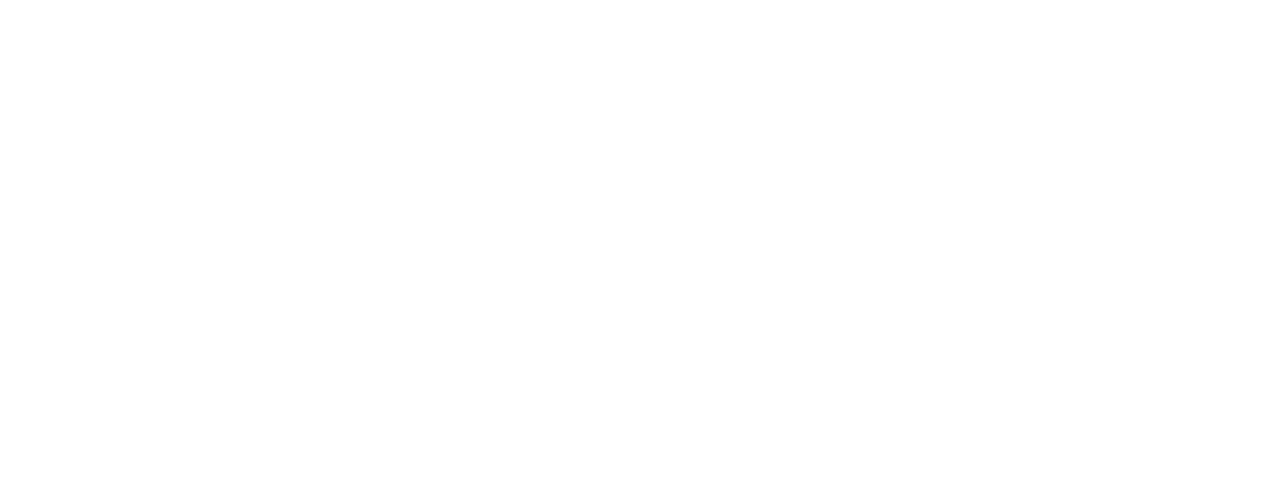
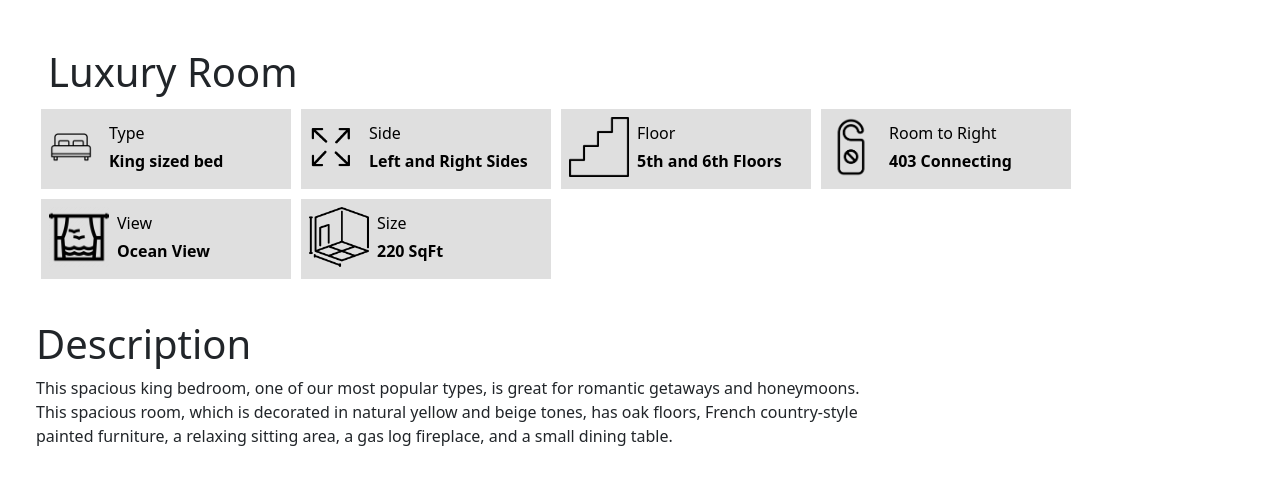
Before and after one commit to menchb/hotelmgmt_frontdesk, a plain HTML site: page information.html in a window 1280 px wide. Drawn offline with nearby package versions, Linux system fonts and the light colour scheme.

Commit message:
Basic Details and Description

```diff
--- a/information.html
+++ b/information.html
@@ -25,7 +25,83 @@
 
         <!-- Basic Details and description @cescerv -->
           <section>
+            <div class="ms-5 mt-5">
+              <h1 style="font-family: Inter font-size: 24px font-style: Semi Bold">Luxury Room</h1>
+                </div>
 
+            <div class="container ms-4">
+
+              <div class="row">
+                <div class="col>
+                <div class="container ms-0">
+                  <div style="width: 250px; float:left; height:80px; background:#DFDFDF; margin:5px">
+                    <img class="me-2 mt-2 float-start" src="icons/bed.png" alt="" width="60" height="60">
+                          <div class="text-black">
+                              <h1 class="fs-6 lh-1 mt-3 fw-light">Type</h1>
+                                  <p class="m-0"> <b> King sized bed </b></p>
+                  </div>
+                  </div>
+
+                  <div class="col>
+                <div class="container ms-0">
+                  <div style="width: 250px; float:left; height:80px; background:#DFDFDF; margin:5px">
+                    <img class="me-2 mt-2 float-start" src="icons/arrow.png" alt="" width="60" height="60">
+                          <div class="text-black">
+                              <h1 class="fs-6 lh-1 mt-3 fw-light">Side</h1>
+                                  <p class="m-0"> <b> Left and Right Sides </b></p>
+                  </div>
+                  </div>
+
+                  <div class="col">
+                <div class="container ms-0">
+                  <div style="width: 250px; float:left; height:80px; background:#DFDFDF; margin:5px">
+                    <img class="me-2 mt-2 mx-2 float-start" src="icons/stair.png" alt="" width="60" height="60">
+                          <div class="text-black">
+                              <h1 class="fs-6 lh-1 mt-3 fw-light">Floor </h1>
+                                  <p class="m-0"> <b> 5th and 6th Floors </b></p>
+                </div>
+                </div>
+                </div>
+
+                <div class="col">
+                    <div style="width: 250px; float:left; height:80px; background:#DFDFDF; margin:5px">
+                      <img class="me-2 mt-2 float-start" src="icons/tag.png" alt="" width="60" height="60">
+                            <div class="text-black">
+                                <h1 class="fs-6 lh-1 mt-3 fw-light">Room to Right </h1>
+                                    <p class="m-0"> <b> 403 Connecting </b></p>
+                </div>
+                </div>
+
+                <div class="col">
+                    <div style="width: 250px; float:left; height:80px; background:#DFDFDF; margin:5px">
+                      <img class="me-2 mt-2 mx-2 float-start" src="icons/view.png" alt="" width="60" height="60">
+                            <div class="text-black">
+                                <h1 class="fs-6 lh-1 mt-3 fw-light">View</h1>
+                                    <p class="m-0"> <b> Ocean View  </b></p>
+                </div>
+                </div>
+
+                <div class="col">
+                    <div style="width: 250px; float:left; height:80px; background:#DFDFDF; margin:5px">
+                      <img class="me-2 mt-2 mx-2 float-start" src="icons/size.png" alt="" width="60" height="60">
+                            <div class="text-black">
+                                <h1 class="fs-6 lh-1 mt-3 fw-light">Size</h1>
+                                    <p class="m-0"> <b> 220 SqFt </b></p>
+                  </div>
+                  </div>
+                        <br> <br> <br> <br> <br> <br> <br>
+
+                <div class="ms-0 mt-5">
+                  <h1 style="font-family: Inter font-size: 24px font-style: Semi Bold">Description</h1>
+                      <p class="m-0">  This spacious king bedroom, one of our most popular types, is great for romantic getaways and honeymoons.
+                        <br> This spacious room, which is decorated in natural yellow and beige tones, has oak floors,
+                    French country-style
+                        <br> painted furniture, a relaxing sitting area, a gas log fireplace, and a small dining table. </p>
+
+                    </div>
+                    </div>
+                    </div>
+                    </div>
           </section>
         <!-- end -->
 
```
Also changed, not shown: icons/arrow.png (added), icons/bed.png (added), icons/size.png (added), icons/stair.png (added), icons/tag.png (added), icons/view.png (added).
